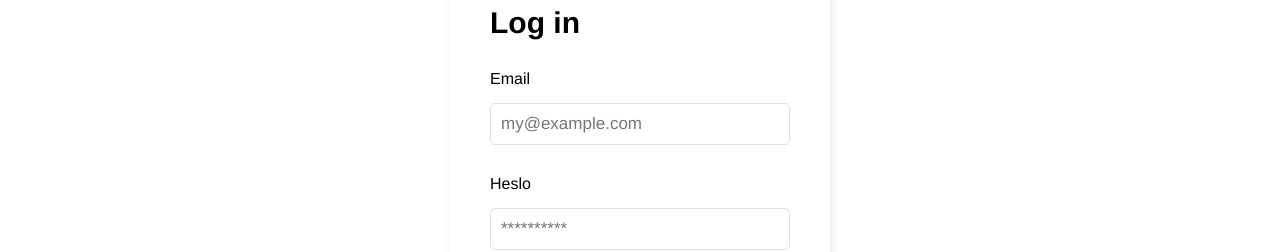
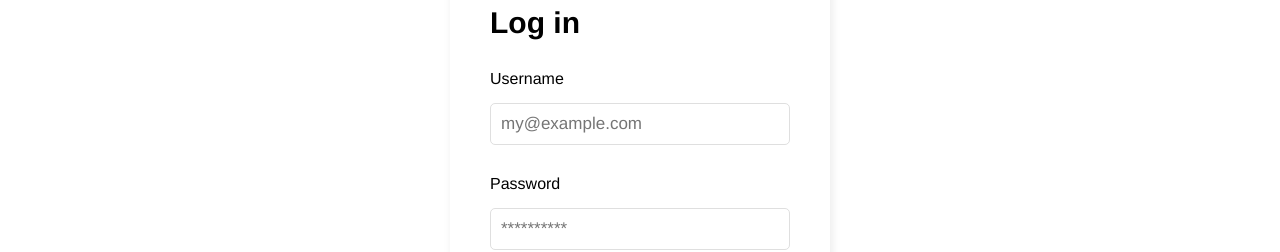
Before and after one commit to Naiio97/blog_app, a React (Vite) app: page /login in a window 1280 px wide. Shown: the part 124-376 px from the top of the page. Built offline with nearby package versions, Linux system fonts and the light colour scheme.

Commit message:
change labels

```diff
--- a/src/pages/Login.tsx
+++ b/src/pages/Login.tsx
@@ -55,7 +55,7 @@
         <form onSubmit={hendleSubmit} className="login-form">
           <h1>Log in</h1>
           <div className="inputs">
-            <label>Email</label>
+            <label>Username</label>
             <br />
             <input
               type="text"
@@ -63,7 +63,7 @@
               onChange={(e) => setUsername(e.target.value)}
             ></input>
             <br />
-            <label>Heslo</label>
+            <label>Password</label>
             <br />
             <input
               type="password"
```
